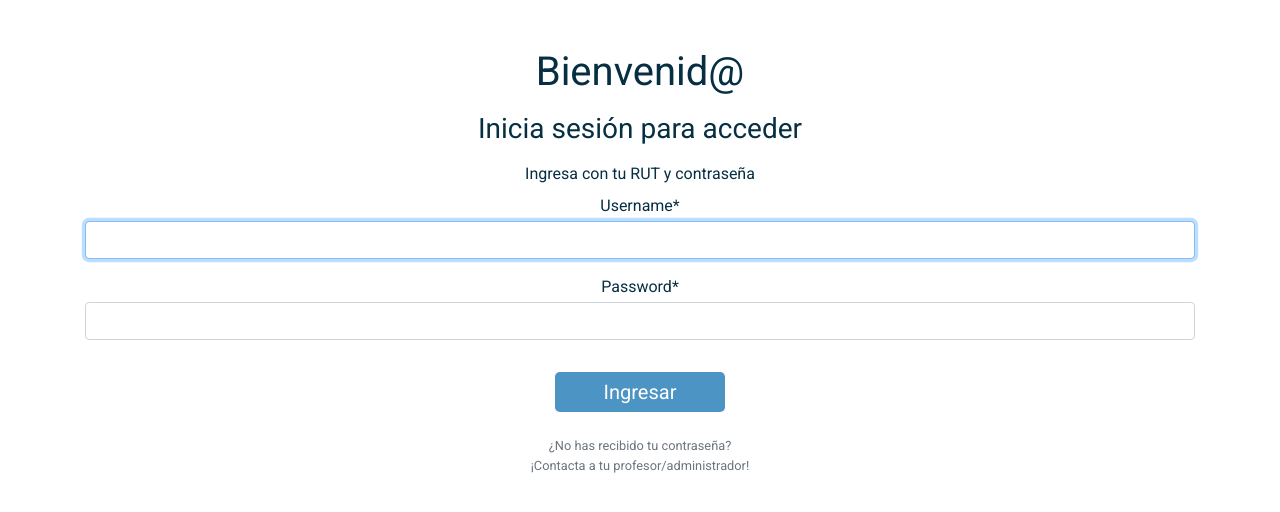
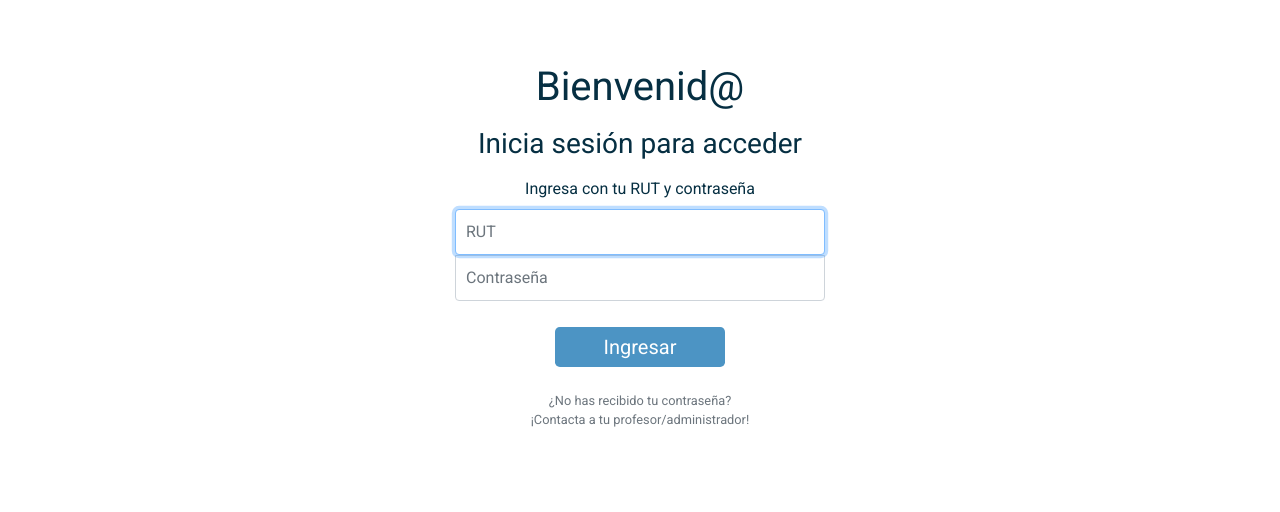
Before and after one commit to DCC-CC4401/2018-2-LLL-T4, a Django app: page /login/ in a window 1280 px wide. Shown: the part 86-598 px from the top of the page. Run offline with Django 3.2, Linux system fonts and the light colour scheme; some libraries are stand-ins or nearby versions.

Commit message:
arreglado el login

```diff
--- a/aplicacion/views.py
+++ b/aplicacion/views.py
@@ -1,4 +1,4 @@
-from django.contrib.auth import login
+from django.contrib.auth import login, authenticate
 from django.contrib.auth.forms import AuthenticationForm
 from django.shortcuts import render, redirect
 
@@ -7,16 +7,18 @@ from aplicacion.models import Curso, AlumnoCurso, Alumno
 
 def login_view(request):
     if request.method == 'POST':
-        form = AuthenticationForm(data=request.POST)
-        print(form.get_user())
-
-        if form.is_valid():
-            user = form.get_user()
+        print("if")
+        username = request.POST['user']
+        password = request.POST['password']
+        user = authenticate(request, username=username, password=password)
+        if user is not None:
             login(request, user)
             return redirect('landingpagealumnos')
+        else:
+            return render(request, 'login.html')
     else:
-        form = AuthenticationForm()
-    return render(request, 'login.html', {'form': form})
+        print("else")
+        return render(request, 'login.html')
 
 
 def landingPageAlumnos_view(request):
--- a/templates/login.html
+++ b/templates/login.html
@@ -1,6 +1,5 @@
 
 {% load static %}
-{% load crispy_forms_tags %}
 
 <!DOCTYPE html>
     <html lang="es">
@@ -30,14 +29,15 @@
 
         <!-- Cuerpo -->
         <div class="container text-center"> <!-- Contenedor responsivo, se adapta a la pantalla con puntos de quiebre. -->
-            <form class= "site-form" action = "{% url 'login' %}" method="post">
+           <form class="form-signin" method="POST">
                 {% csrf_token %}
                 <h1 class="mt-5 mb-3">Bienvenid@</h1>
                 <h3 class="font-weight-normal mb-3">Inicia sesión para acceder</h3>
                 <p class="mb-2">Ingresa con tu RUT y contraseña</p>
-                <label for="username" class="sr-only">RUT</label>
-                {{ form.username|as_crispy_field}}
-                {{ form.password|as_crispy_field}}
+                <label for="user" class="sr-only">RUT</label>
+                <input type="text" id="user" name="user" class="form-control" placeholder="RUT" required autofocus>
+                <label for="password" class="sr-only">Contraseña</label>
+                <input type="password" id="password" name="password" class="form-control" placeholder="Contraseña" required>
                 <button class="btn btn-lg btn-primary-custom px-5 mt-3" type="submit">Ingresar</button>
                 <p class="mt-4 text-muted small">¿No has recibido tu contraseña?<br>¡Contacta a tu profesor/administrador!</p>
             </form>
```
